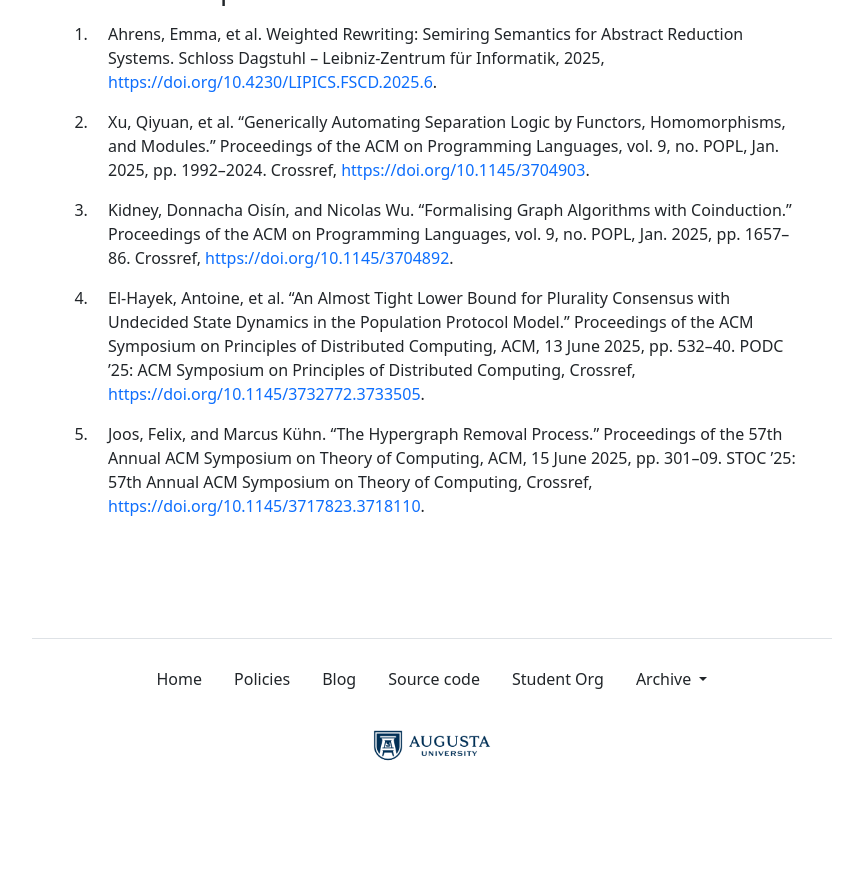
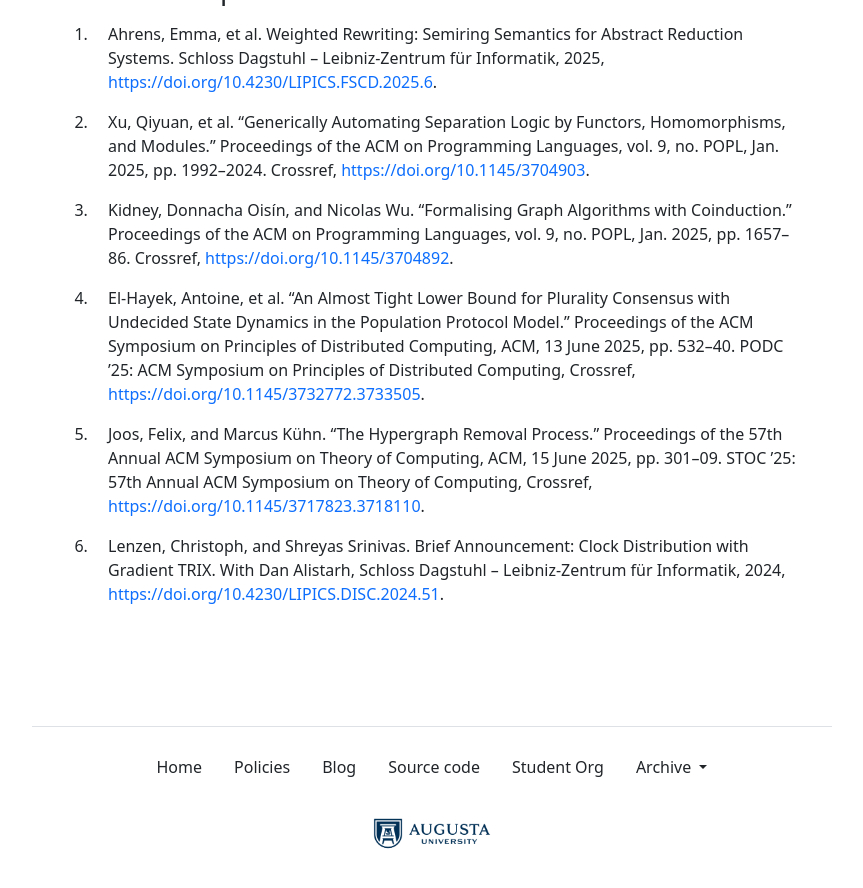
Before and after one commit to the-au-forml-lab/plgroup, a Jekyll site: the page built from docs/index.md, in a window 1280 px wide and 900 px high, scrolled down 1677 px. Shown: the top 888 px of the window, without its empty margins (208-1071 px from the left). Built offline with Jekyll 4.4.1, drawn with Linux system fonts in a browser that asks for light colours; before the commit the page ends 2489 px from its top, so only the background shows below that; some of the changed text lies outside the part shown.

Commit message:
[create-pull-request] automated change

```diff
--- a/data/history.txt
+++ b/data/history.txt
@@ -52,3 +52,4 @@
 10.1145/3704892
 10.1145/3732772.3733505
 10.1145/3717823.3718110
+10.4230/LIPICS.DISC.2024.51
--- a/docs/index.md
+++ b/docs/index.md
@@ -36,7 +36,7 @@ organization.
 | 4.  | September 12 | Formalising Graph Algorithms with Coinduction.    | UH227 (Fishbowl) |
 | 5.  | September 19 | An Almost Tight Lower Bound for Plurality Consensus with Undecided State Dynamics in the Population Protocol Model.    | UH227 (Fishbowl) |
 | 6.  | September 26 | The Hypergraph Removal Process.    | UH227 (Fishbowl) |
-| 7.  | October 3    | Paper 06 discussion    | UH227 (Fishbowl) |
+| 7.  | October 3    | Brief Announcement: Clock Distribution with Gradient TRIX.    | UH227 (Fishbowl) |
 | 8.  | October 10   | _Fall pause_           |                  |
 | 9.  | October 17   | Paper 07 discussion    | UH227 (Fishbowl) |
 | 10. | October 24   | Paper 08 discussion    | UH227 (Fishbowl) |
--- a/docs/papers.md
+++ b/docs/papers.md
@@ -3,3 +3,4 @@
 1. Kidney, Donnacha Oisín, and Nicolas Wu. “Formalising Graph Algorithms with Coinduction.” Proceedings of the ACM on Programming Languages, vol. 9, no. POPL, Jan. 2025, pp. 1657–86. Crossref, <https://doi.org/10.1145/3704892>.
 1. El-Hayek, Antoine, et al. “An Almost Tight Lower Bound for Plurality Consensus with Undecided State Dynamics in the Population Protocol Model.” Proceedings of the ACM Symposium on Principles of Distributed Computing, ACM, 13 June 2025, pp. 532–40. PODC ’25: ACM Symposium on Principles of Distributed Computing, Crossref, <https://doi.org/10.1145/3732772.3733505>.
 1. Joos, Felix, and Marcus Kühn. “The Hypergraph Removal Process.” Proceedings of the 57th Annual ACM Symposium on Theory of Computing, ACM, 15 June 2025, pp. 301–09. STOC ’25: 57th Annual ACM Symposium on Theory of Computing, Crossref, <https://doi.org/10.1145/3717823.3718110>.
+1. Lenzen, Christoph, and Shreyas Srinivas. Brief Announcement: Clock Distribution with Gradient TRIX. With Dan Alistarh, Schloss Dagstuhl – Leibniz-Zentrum für Informatik, 2024, <https://doi.org/10.4230/LIPICS.DISC.2024.51>.
```
